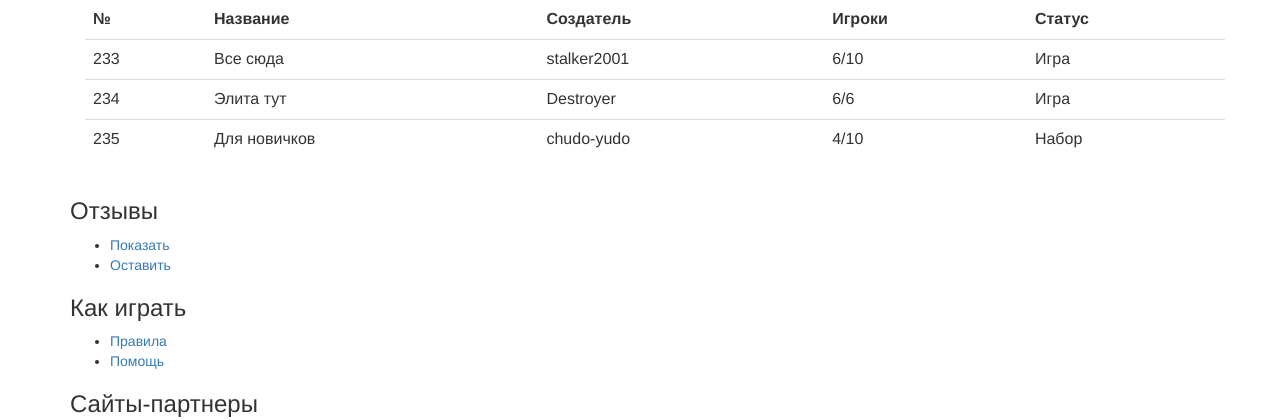
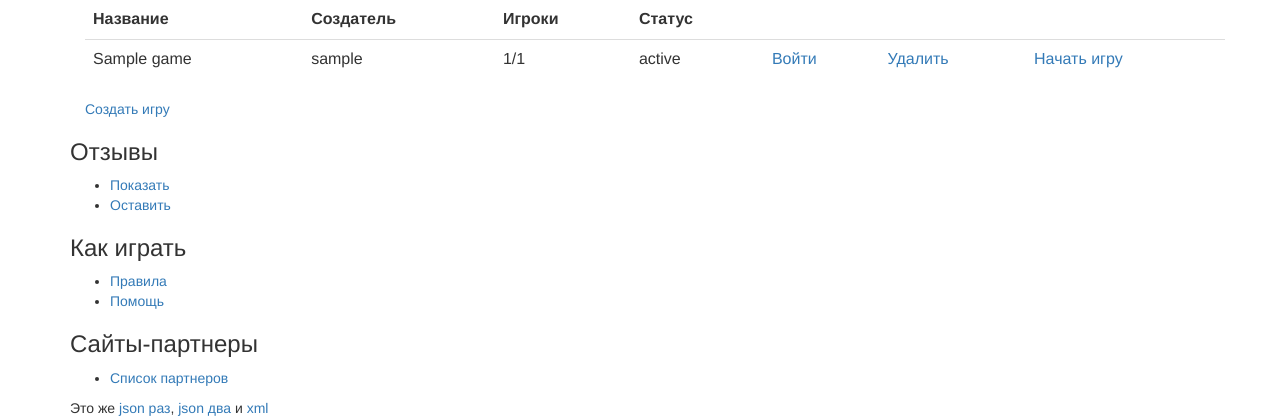
Before and after one commit to kopokoca/leader-game, a Django app: page / in a window 1280 px wide. Shown: the part 653-1073 px from the top of the page. Run offline with Django 3.2, Linux system fonts and the light colour scheme; a user stored in the database is signed in; tables that the repository leaves empty hold one stand-in row (values such as "Sample post"); some libraries are stand-ins or nearby versions.

Commit message:
fixed some things

```diff
--- a/mysite/views.py
+++ b/mysite/views.py
@@ -19,7 +19,7 @@ def register(request):
      token.update(csrf(request))
      token['form'] = form
 
-     return render_to_response('registration/register.html', token)
+     return render_to_response('registration/registration_form.html', token)
 
  def registration_complete(request):
      return render_to_response('registration/registration_complete.html')
--- a/news/models.py
+++ b/news/models.py
@@ -1,9 +1,34 @@
 from django.db import models
+from django.conf import settings
 from django.utils import timezone
+from django.contrib.contenttypes.fields import GenericForeignKey, GenericRelation
+from django.contrib.contenttypes.models import ContentType
 from django.contrib.auth.models import User, Group, Permission
 from django.db.models.signals import post_save
 from django.dispatch import receiver
 
+class Player(models.Model):
+    user = models.ForeignKey(settings.AUTH_USER_MODEL,
+        related_name= 'players',
+        on_delete=models.CASCADE)
+
+    content_type = models.ForeignKey(ContentType, on_delete=models.CASCADE)
+    object_id = models.PositiveIntegerField()
+    content_object = GenericForeignKey('content_type', 'object_id')
+
+class Game(models.Model):
+    author = models.ForeignKey('auth.User')
+    title = models.CharField(verbose_name='Название игры', max_length=50)
+    players = GenericRelation(Player)
+    maxPlayers = models.PositiveIntegerField(verbose_name='Всего игроков')
+    status = models.CharField(max_length=10, default='Набор')
+
+    def __str__(self):
+        return self.title
+
+    @property
+    def total_players(self):
+        return self.players.count()
 
 class Post(models.Model):
     author = models.ForeignKey('auth.User')
--- a/news/templates/news/index.html
+++ b/news/templates/news/index.html
@@ -10,35 +10,40 @@
 		<div class="table-responsive ">
 			<table class="table">
 				<tr>
-					<th>№</th>
 					<th>Название</th>
 					<th>Создатель</th>
 					<th>Игроки</th>
 					<th>Статус</th>
+					<th></th>
+					<th></th>
+					<th></th>
 				</tr>
+				{% for game in games %}
 				<tr>
-					<td>233</td>
-					<td>Все сюда</td>
-					<td>stalker2001</td>
-					<td>6/10</td>
-					<td>Игра</td>
+					<td>{{game.title}}</td>
+					<td>{{game.author.username}}</td>
+					<td>{{game.total_players}}/{{game.maxPlayers}}</td>
+					<td>{{game.status}}</td>
+					{% if user.is_authenticated %}
+						<td><a href="{% url 'add_player' pk=game.pk %}">Войти</a></td>
+					{% else %}
+					{% endif %}
+					{% if game.author.username == user.username %}
+					<td><a href="{% url 'game_remove' pk=game.pk %}">Удалить</a></td>
+						{% if game.total_players == game.maxPlayers %}
+						<td><a href="{% url 'game_remove' pk=game.pk %}">Начать игру</a></td>
+						{% else %}
+						{% endif %}
+					{% else %}
+					{% endif %}
 				</tr>
-				<tr>
-					<td>234</td>
-					<td>Элита тут</td>
-					<td>Destroyer</td>
-					<td>6/6</td>
-					<td>Игра</td>
-				</tr>
-				<tr>
-					<td>235</td>
-					<td>Для новичков</td>
-					<td>chudo-yudo</td>
-					<td>4/10</td>
-					<td>Набор</td>
-				</tr>
+				{% endfor %}
 			</table>
 		</div>
+		{% if user.is_authenticated %}
+		<a href="{% url 'game_new' %}">Создать игру</a>
+		{% else %}
+		{% endif %}
 	</div>
 </div>
 {% endblock %}
--- a/news/templates/news/rate_list.html
+++ b/news/templates/news/rate_list.html
@@ -10,7 +10,7 @@
 			{% for obj in rate %}
 			<tr>
 				<td>fsdfdf{{obj.username}}</td>
-				<td>{{obj.profile.rate}}</td>
+				<td>{{obj.rate}}</td>
 			</tr>
 			{% endfor %}
 		</table>
--- a/news/templates/registration/register.html
+++ b/news/templates/registration/registration_form.html
@@ -1,13 +1,12 @@
 {% extends "news/base.html" %}
 
-{% block title %}
-	Регистрация
-{% endblock %}
 {% block content %}
+<div class="short-content">
 	<h1>Регистрация</h1>
 	<form action="/accounts/register/" method="post">
 		{% csrf_token %}
 		{{form.as_p}}
 		<input type="submit" value="Зарегистрироваться" />
    </form>
+</div>
 {% endblock %}
--- a/news/urls.py
+++ b/news/urls.py
@@ -14,4 +14,8 @@ urlpatterns = [
     #url(r'^user/detail/(?P<user_id>\d+)$', views.profile_detail, name='profile_detail'),
     url(r'^user/profile$', views.profile_detail,  name='profile_detail'),
     url(r'^rating$', views.rate_list,  name='rate_list'),
+    url(r'^games/new$', views.game_new,  name='game_new'),
+    url(r'^games/(?P<pk>\d+)/remove$', views.game_remove,  name='game_remove'),
+    url(r'^games/(?P<pk>\d+)/add$', views.add_player,  name='add_player'),
+    url(r'^games/(?P<pk>\d+)/play$', views.game_playing,  name='game_playing'),
 ]
--- a/news/views.py
+++ b/news/views.py
@@ -1,5 +1,5 @@
 from django.utils import timezone
-from .models import Post, Profile
+from .models import Post, Profile, Game, Player
 from .forms import PostForm
 from django.contrib.auth.decorators import login_required
 
@@ -8,29 +8,36 @@ from django.template import Context, loader
 from django.http import HttpResponse, Http404
 from django.core.paginator import Paginator, EmptyPage, PageNotAnInteger
 from django.contrib.auth.models import User, Group
-from news.forms import UserForm, ProfileForm
+from news.forms import UserForm, ProfileForm, GameForm
 from django.contrib.auth.decorators import login_required
+from django.contrib.contenttypes.models import ContentType
 from django.db import transaction
 from django.contrib import messages
 from django.core.mail import send_mail, BadHeaderError
+from django.contrib.auth import get_user_model
+
+import random
+
+User = get_user_model()
 
 def post_list(request):
     posts = Post.objects.filter(published_date__lte=timezone.now()).order_by('-published_date')
     return render(request, 'news/post_list.html', {'posts': posts})
 
 def rate_list(request):
-	rate = Profile.objects.order_by('rate')
-	return render(request, 'news/rating.html', {'rate':rate})
+	rates = Profile.objects.order_by('-rate')
+	return render(request, 'news/rating.html', {'rates':rates})
 
 def post_detail(request, pk):
     post = get_object_or_404(Post, pk=pk)
     return render(request, 'news/post_detail.html', {'post': post})
 
-def index(request):
-    return render(request, 'news/index.html')
-
 def rules(request):
     return render(request, 'news/rules.html')
+
+def index(request):
+	games = Game.objects.order_by('maxPlayers')
+	return render(request, 'news/index.html', {'games': games})
 
 @login_required
 def post_new(request):
@@ -44,6 +51,20 @@ def post_new(request):
     else:
         form = PostForm()
     return render(request, 'news/post_edit.html', {'form': form})
+
+@login_required
+def game_new(request):
+    if request.method == "POST":
+        game = GameForm(request.POST)
+        if game.is_valid():
+            game = game.save(commit=False)
+            game.author = request.user
+            game.save()
+            return redirect('index')
+    else:
+        game = GameForm()
+    return render(request, 'news/new_game.html', {'game': game})
+
 
 @login_required
 def post_edit(request, pk):
@@ -76,6 +97,21 @@ def post_remove(request, pk):
     return redirect('post_list')
 
 @login_required
+def game_remove(request, pk):
+    game = get_object_or_404(Game, pk=pk)
+    game.delete()
+    return redirect('index')
+
+@login_required
+def game_playing(request, pk):
+    game = get_object_or_404(Game, pk=pk)
+    players = game.Player.objects.all()
+    for player in players:
+    	player.user.profile.rate = player.user.profile.rate + random.randint(-20, 20)/2
+    game.delete()
+    return redirect('index')
+
+@login_required
 @transaction.atomic
 def profile_detail(request):
     try:
@@ -101,3 +137,30 @@ def profile_detail(request):
             'profile_form': profile_form
         }
     )
+
+def add_player(request, pk):
+	game = get_object_or_404(Game, pk=pk)
+	obj_type = ContentType.objects.get_for_model(game)
+	player, is_created = Player.objects.get_or_create(
+		content_type=obj_type, object_id=game.id, user=request.user)
+	#return redirect(player, 'index', {'player' : player})
+	return redirect('index')
+
+def remove_player(obj, user):
+	obj_type = ContentType.objects.get_for_model(obj)
+	Player.objects.filter(
+		content_type=obj_type, object_id=obj.id, user=user
+		).delete()
+
+def is_fan(obj, user) -> bool:
+    if not user.is_authenticated:
+        return False
+    obj_type = ContentType.objects.get_for_model(obj)
+    players = Player.objects.filter(
+        content_type=obj_type, object_id=obj.id, user=user)
+    return likes.exists()
+
+def get_fans(obj):
+    obj_type = ContentType.objects.get_for_model(obj)
+    return User.objects.filter(
+        players__content_type=obj_type, players__object_id=obj.id)
```
Also changed, not shown: fill_site.py (added, +54 -0 lines), mysite/settings.py (+11 -6 lines), news/forms.py (+6 -1 lines), news/templates/news/new_game.html (added, +11 -0 lines), news/templates/news/rating.html (+16 -6 lines), news/migrations/0005_game.py (added), news/migrations/0006_game_nowplayers.py (added), news/migrations/0007_auto_20171218_1212.py (added).
